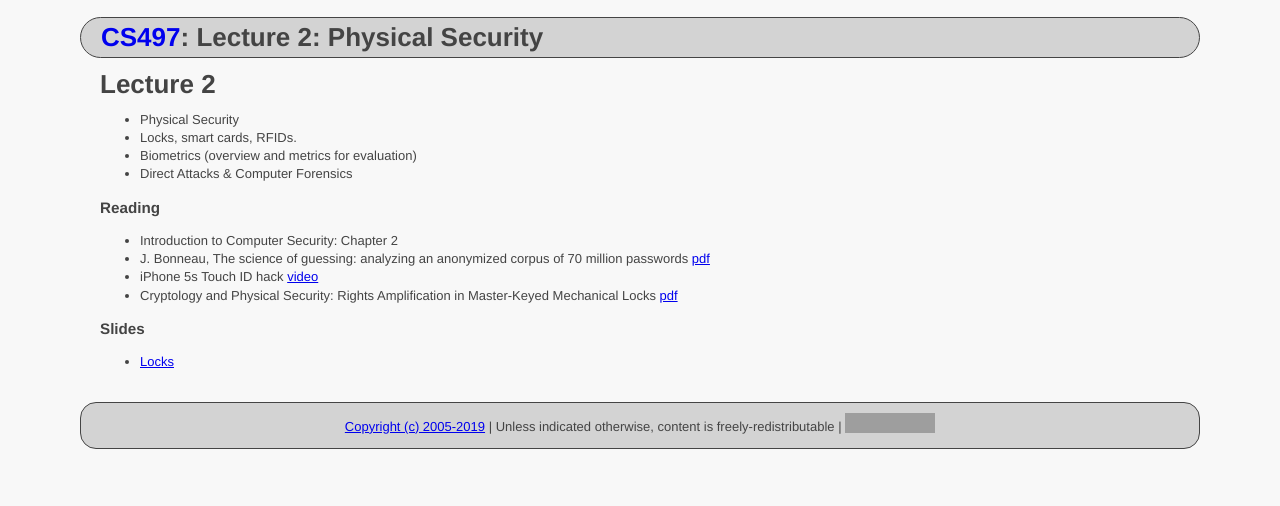
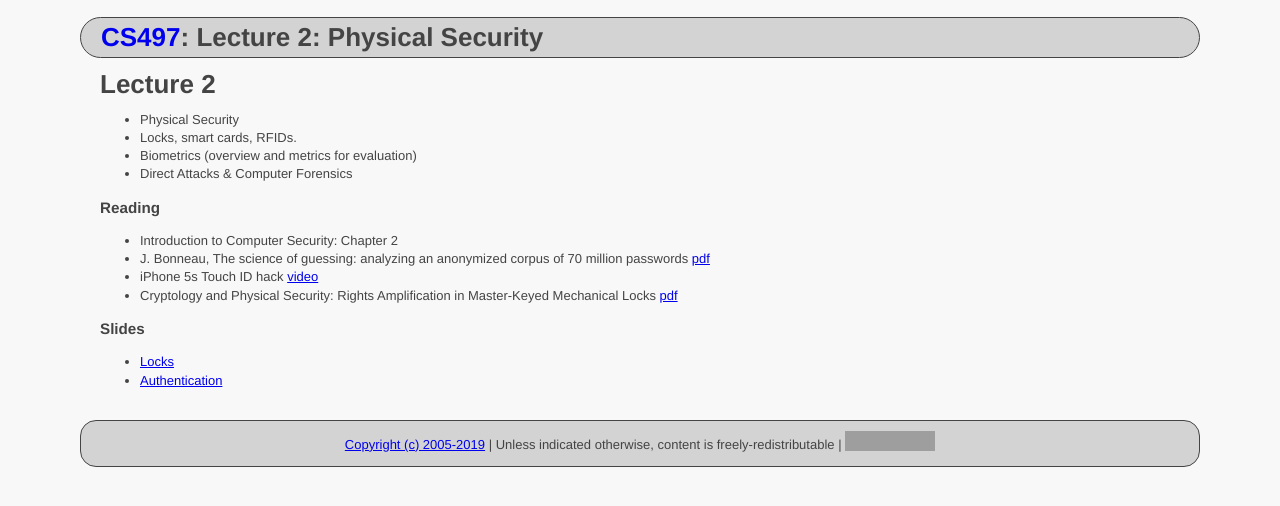
Before and after one commit to ycpcs/cs497-spring2019, a Jekyll site: the page built from lectures/lecture02.md, in a window 1280 px wide. Shown: the top 506 px of the page. Built offline with Jekyll 4.4.1, drawn with Linux system fonts in a browser that asks for light colours; grey boxes are pictures that could not be loaded.

Commit message:
Update lecture02.md

```diff
--- a/lectures/lecture02.md
+++ b/lectures/lecture02.md
@@ -20,3 +20,4 @@ title: "Lecture 2: Physical Security"
 
 ### Slides
 - [Locks](Ch02-Locks.pdf)
+- [Authentication](Ch02-Authentication.pdf)
```
